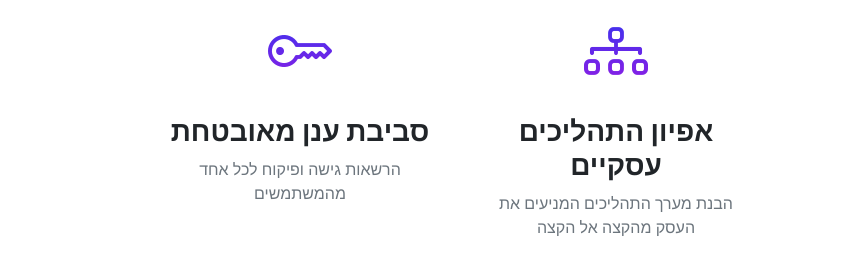
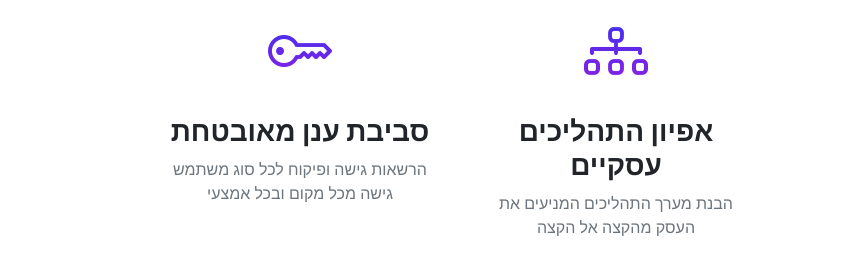
Before and after one commit to BizTechoff/biztechoff.github.io, a website: page index.html in a window 1280 px wide. Shown: the part 1114-1394 px from the top of the page, 0-841 px from the left. Drawn offline with nearby package versions, Linux system fonts and the light colour scheme; files that its build step writes are made by us from their sources.

Commit message:
add remark in cloud

```diff
--- a/index.html
+++ b/index.html
@@ -134,7 +134,8 @@
                                 <div class="text-center">
                                     <i class="bi-key icon-feature text-gradient d-block mb-3"></i>
                                     <h3 class="font-alt">סביבת ענן מאובטחת</h3>
-                                    <p class="text-muted mb-0">הרשאות גישה ופיקוח לכל אחד מהמשתמשים</p>
+                                    <p class="text-muted mb-0">הרשאות גישה ופיקוח לכל סוג משתמש</p>
+                                    <p class="text-muted mb-0">גישה מכל מקום ובכל אמצעי</p>
                                 </div>
                             </div>
                         </div>
```
Also changed, not shown: dist/index.html.
